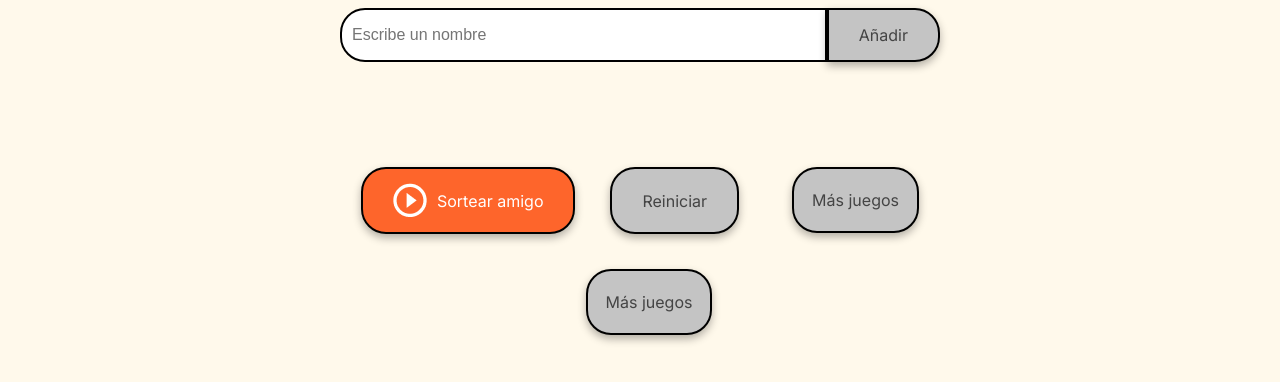
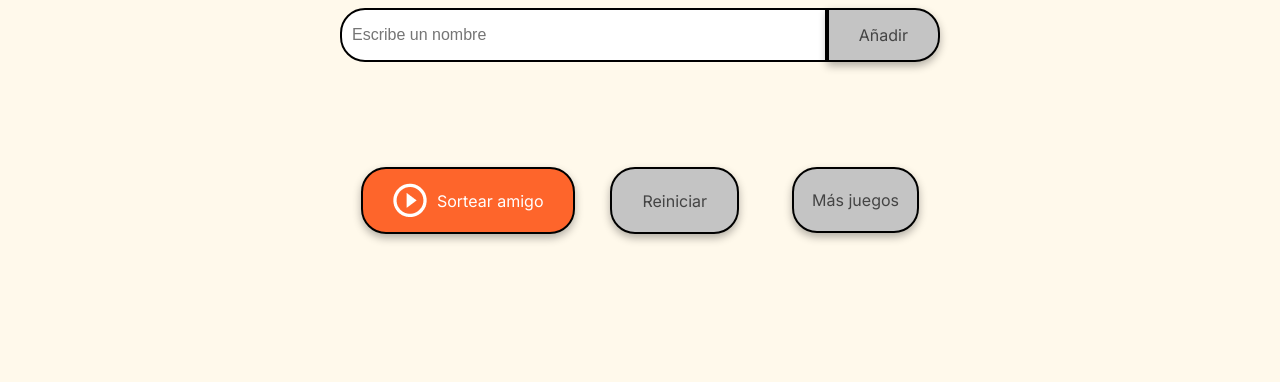
Before and after one commit to LenninTemoche/Challenge-Amigo-Secreto-G9, a plain HTML site: page challenge-amigo-secreto_esp-main/index.html in a window 1280 px wide. Shown: the part 416-798 px from the top of the page. Drawn offline with Linux system fonts and the light colour scheme.

Commit message:
se verifica error de duplicidad de botón mas juegos

```diff
--- a/challenge-amigo-secreto_esp-main/index.html
+++ b/challenge-amigo-secreto_esp-main/index.html
@@ -52,13 +52,6 @@
                     </button>
                 </a>
 
-                <!--Se agrega Nuevo botón para dirigir a Juego "Correcto"-->
-                <a href="https://sumergete-con-js.vercel.app" target="_blank" rel="noopener noreferrer">
-                    <button class="button-extra" aria-label="Más juegos">
-                    Más juegos
-                    </button>
-                </a>
-
             </div>
         </section>
     </main>
```
